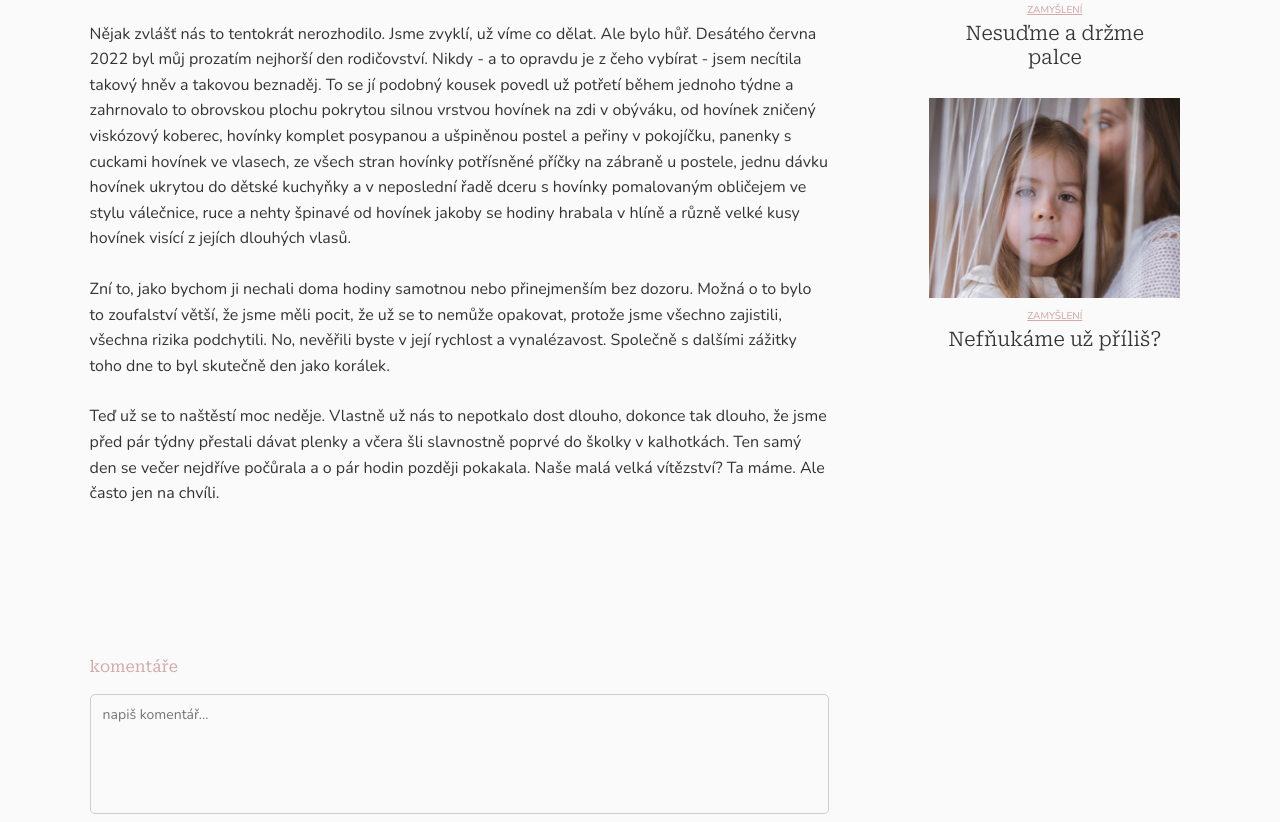
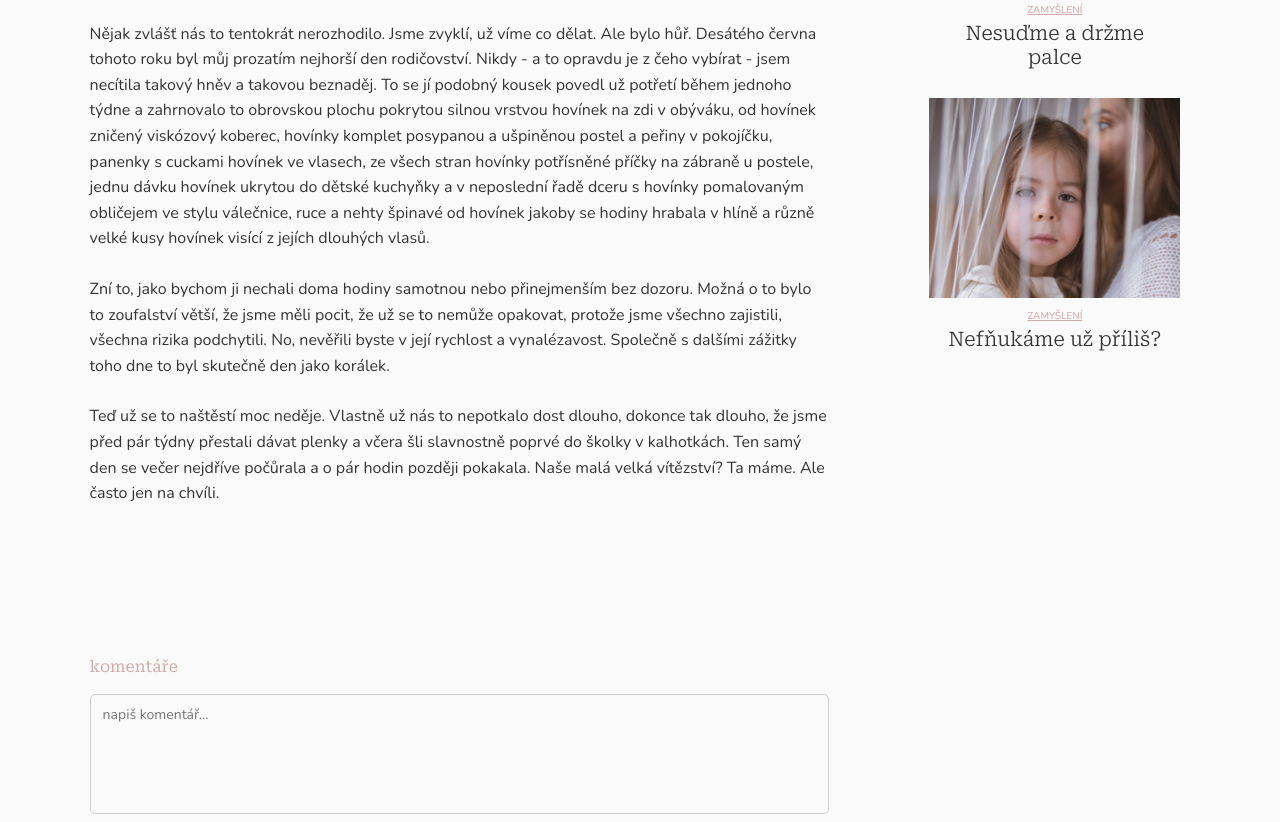
Before and after one commit to klaratomesova14/Drztepalce, an Eleventy site: page vylucovani.html in a window 1280 px wide. Shown: the part 1645-2467 px from the top of the page. Built offline with nearby package versions, Linux system fonts and the light colour scheme; Eleventy itself is replaced by a stand-in of ours; files that its build step writes are made by us from their sources; no server answers.

Commit message:
article text edit

```diff
--- a/vylucovani.html
+++ b/vylucovani.html
@@ -21,7 +21,7 @@ title: Vylučování. Vylučte mě, prosím.
             </p>
 
             <p class="article__paragraph">
-                Nějak zvlášť nás to tentokrát nerozhodilo. Jsme zvyklí, už víme co dělat. Ale bylo hůř. Desátého června 2022 byl můj prozatím nejhorší den rodičovství. Nikdy - a to opravdu je z čeho vybírat - jsem necítila takový hněv a takovou beznaděj. To se jí podobný kousek povedl už potřetí během jednoho týdne a zahrnovalo to obrovskou plochu pokrytou silnou vrstvou hovínek na zdi v obýváku, od hovínek zničený viskózový koberec, hovínky komplet posypanou a ušpiněnou postel a peřiny v pokojíčku, panenky s cuckami hovínek ve vlasech, ze všech stran hovínky potřísněné příčky na zábraně u postele, jednu dávku hovínek ukrytou do dětské kuchyňky a v neposlední řadě dceru s hovínky pomalovaným obličejem ve stylu válečnice, ruce a nehty špinavé od hovínek jakoby se hodiny hrabala v hlíně a různě velké kusy hovínek visící z jejích dlouhých vlasů.
+                Nějak zvlášť nás to tentokrát nerozhodilo. Jsme zvyklí, už víme co dělat. Ale bylo hůř. Desátého června tohoto roku byl můj prozatím nejhorší den rodičovství. Nikdy - a to opravdu je z čeho vybírat - jsem necítila takový hněv a takovou beznaděj. To se jí podobný kousek povedl už potřetí během jednoho týdne a zahrnovalo to obrovskou plochu pokrytou silnou vrstvou hovínek na zdi v obýváku, od hovínek zničený viskózový koberec, hovínky komplet posypanou a ušpiněnou postel a peřiny v pokojíčku, panenky s cuckami hovínek ve vlasech, ze všech stran hovínky potřísněné příčky na zábraně u postele, jednu dávku hovínek ukrytou do dětské kuchyňky a v neposlední řadě dceru s hovínky pomalovaným obličejem ve stylu válečnice, ruce a nehty špinavé od hovínek jakoby se hodiny hrabala v hlíně a různě velké kusy hovínek visící z jejích dlouhých vlasů.
 
             </p>
 
```
